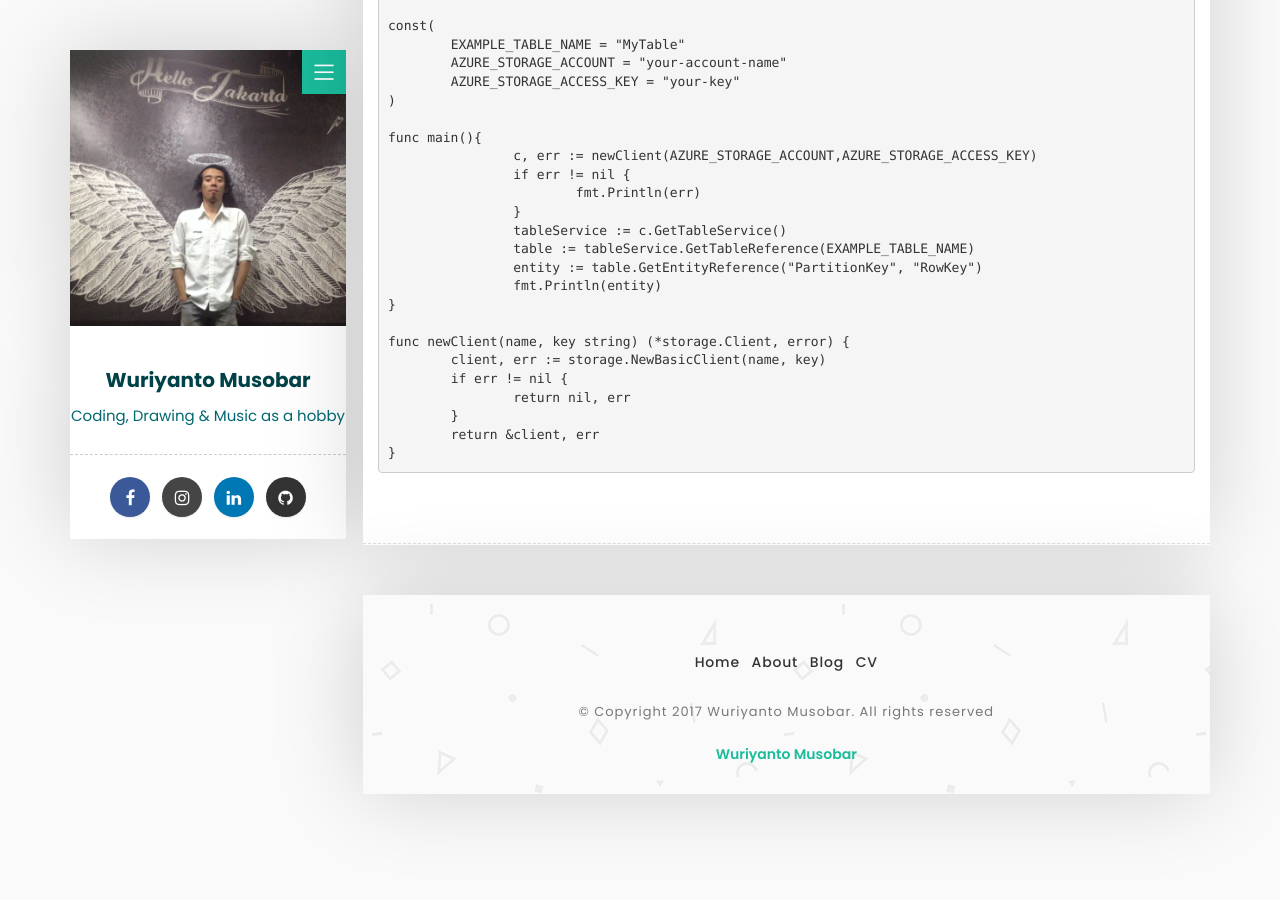
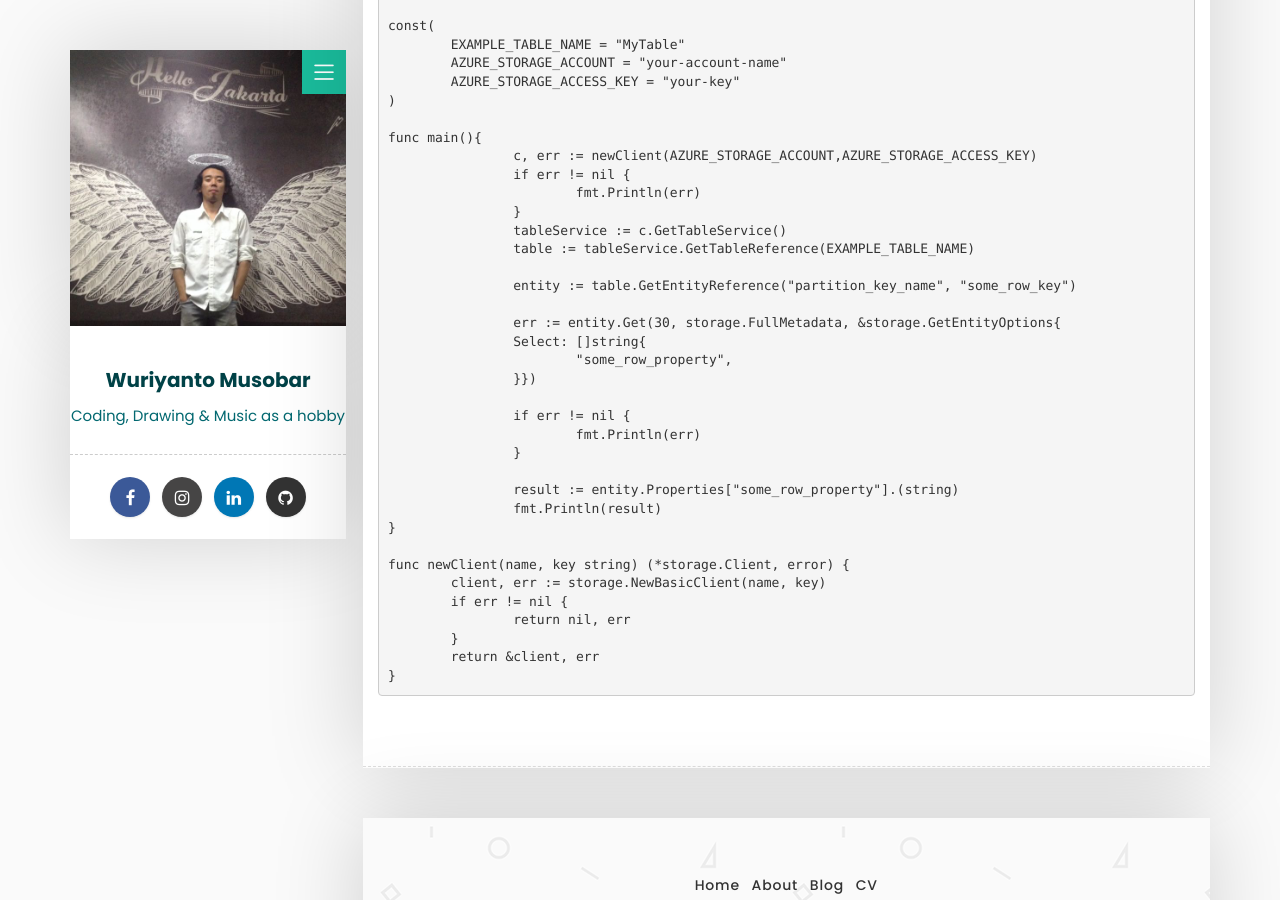
Before and after one commit to wuriyanto48/wuriyanto48.github.io, a Jekyll site: the page built from _posts/2017-09-25-golang-azure-table-storage-example.md, in a window 1280 px wide and 900 px high, scrolled down 461 px. Built offline with Jekyll 4.4.1, drawn with Linux system fonts in a browser that asks for light colours; nearby versions of some CDN libraries; comment, search, counter and statistics services are not loaded; before the commit the page ends 1305 px from its top, so only the background shows below that.

Commit message:
update post 2017-09-25

```diff
--- a/_posts/2017-09-25-golang-azure-table-storage-example.md
+++ b/_posts/2017-09-25-golang-azure-table-storage-example.md
@@ -29,8 +29,20 @@ func main(){
 		}
 		tableService := c.GetTableService()
 		table := tableService.GetTableReference(EXAMPLE_TABLE_NAME)
-		entity := table.GetEntityReference("PartitionKey", "RowKey")
-		fmt.Println(entity)
+
+		entity := table.GetEntityReference("partition_key_name", "some_row_key")
+
+		err := entity.Get(30, storage.FullMetadata, &storage.GetEntityOptions{
+		Select: []string{
+			"some_row_property",
+		}})
+
+		if err != nil {
+			fmt.Println(err)
+		}
+
+		result := entity.Properties["some_row_property"].(string)
+		fmt.Println(result)
 }
 
 func newClient(name, key string) (*storage.Client, error) {
```
